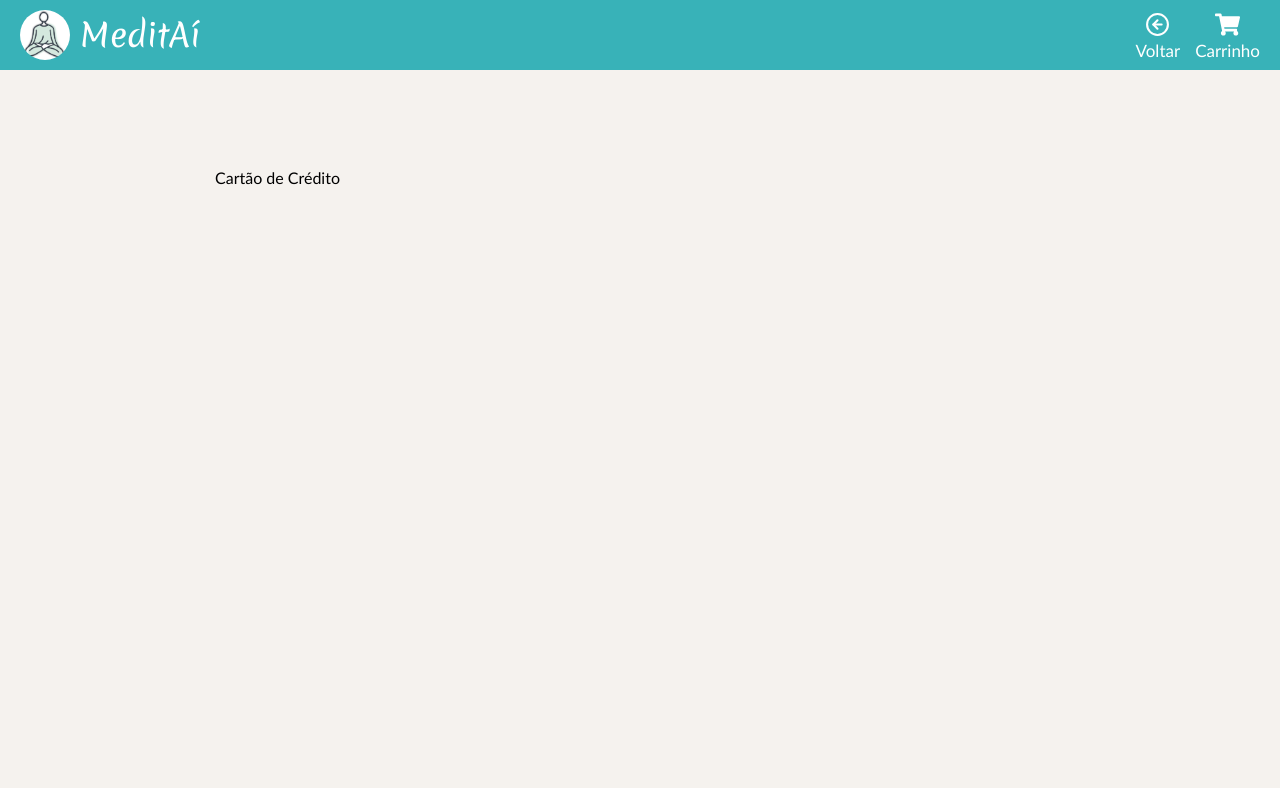
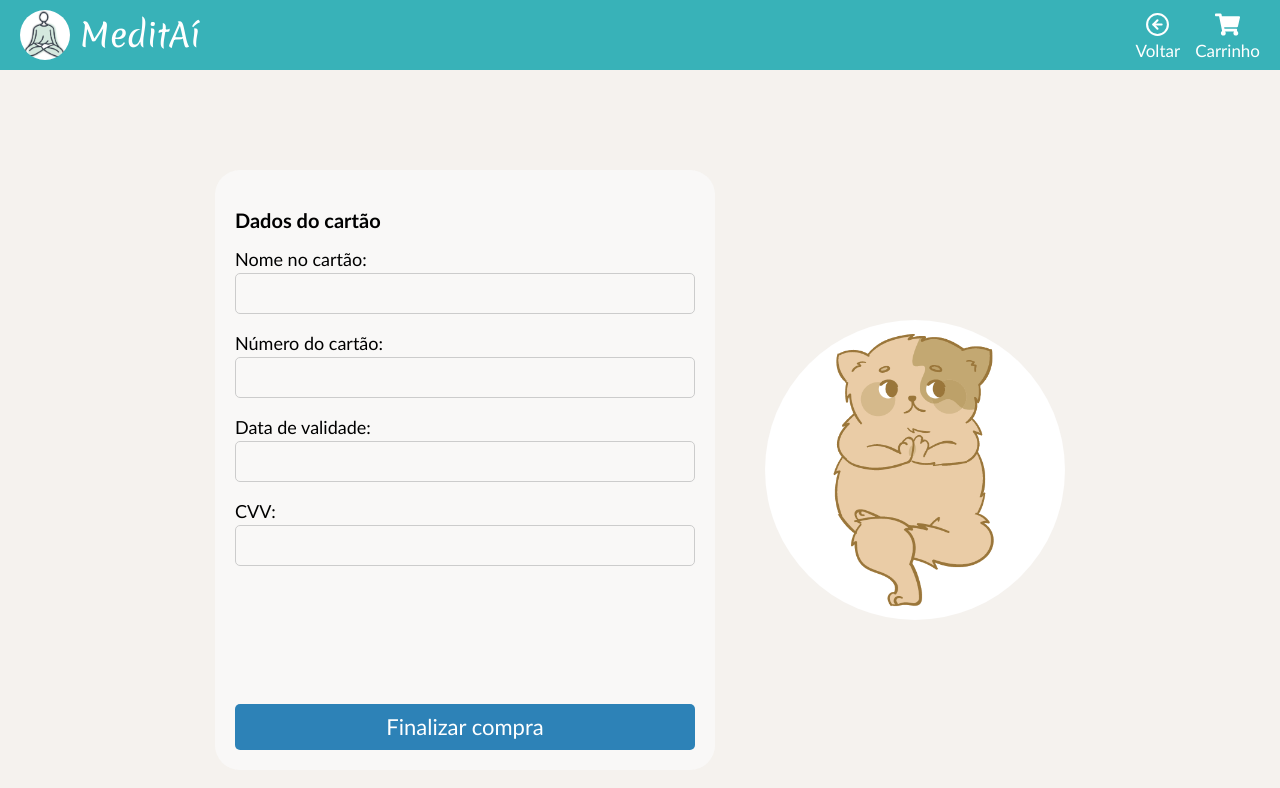
Before and after one commit to luucaskenji/bootstore-front, a React app: page /pagamento/cartao in a window 1280 px wide. Shown: the top 788 px of the page. Built offline with nearby package versions, Linux system fonts and the light colour scheme.

Commit message:
Credit Card Page

```diff
--- a/src/pages/CreditCard.js
+++ b/src/pages/CreditCard.js
@@ -3,6 +3,9 @@ import { useHistory, useParams } from 'react-router-dom';
 import axios from 'axios';
 import styled from 'styled-components';
 import OutterBox from '../components/OutterBox';
+import MainButton from '../components/MainButton';
+import MainForm from '../components/MainForm';
+import DogBox from '../components/DogBox';
 
 
 export default function CreditCard () {
@@ -12,7 +15,29 @@ export default function CreditCard () {
     return (
         <OutterBox>
             <Main>
-                <h1>Cartão de Crédito</h1>
+                <MainForm>
+                    <h2>Dados do cartão</h2>
+
+                    <label htmlFor='name'>Nome no cartão:</label>
+                    <input type='text' id='name'/>
+
+                    <label htmlFor='cardNumber'>Número do cartão:</label>
+                    <input type='number' id='cardNumber'/>
+
+                    <label htmlFor='date'>Data de validade:</label>
+                    <input type='text' id='date'/>
+
+                    <label htmlFor='cvv'>CVV:</label>
+                    <input type='number' id='cvv'/>
+
+                    <div className='to-fill'></div>
+
+                    <MainButton>Finalizar compra</MainButton>
+                </MainForm>
+
+                <DogBox>
+                    <img src='/images/yogacat.png' />
+                </DogBox>
             </Main>
         </OutterBox>
     );
@@ -24,6 +49,3 @@ const Main = styled.main`
     justify-content: space-between;
     width: 850px;
 `;
-
-
-//width form 500px;
```
Also changed, not shown: public/images/yogacat.png (added).
